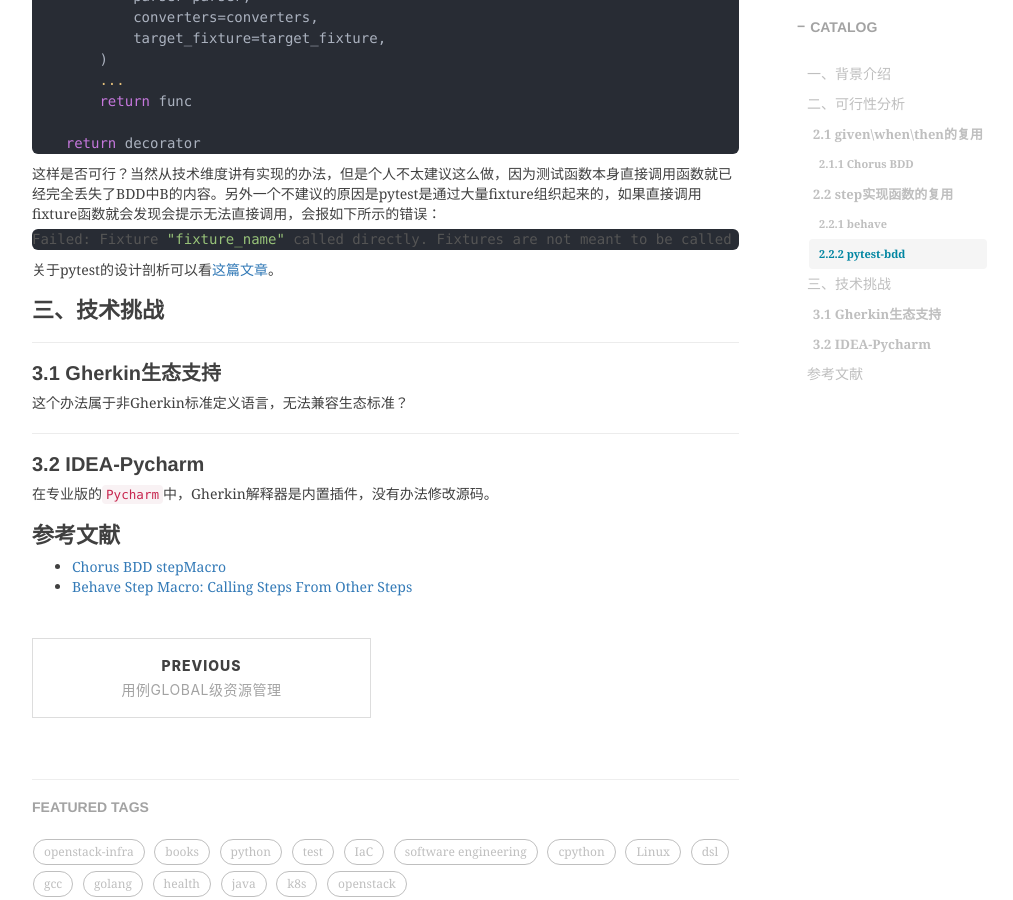
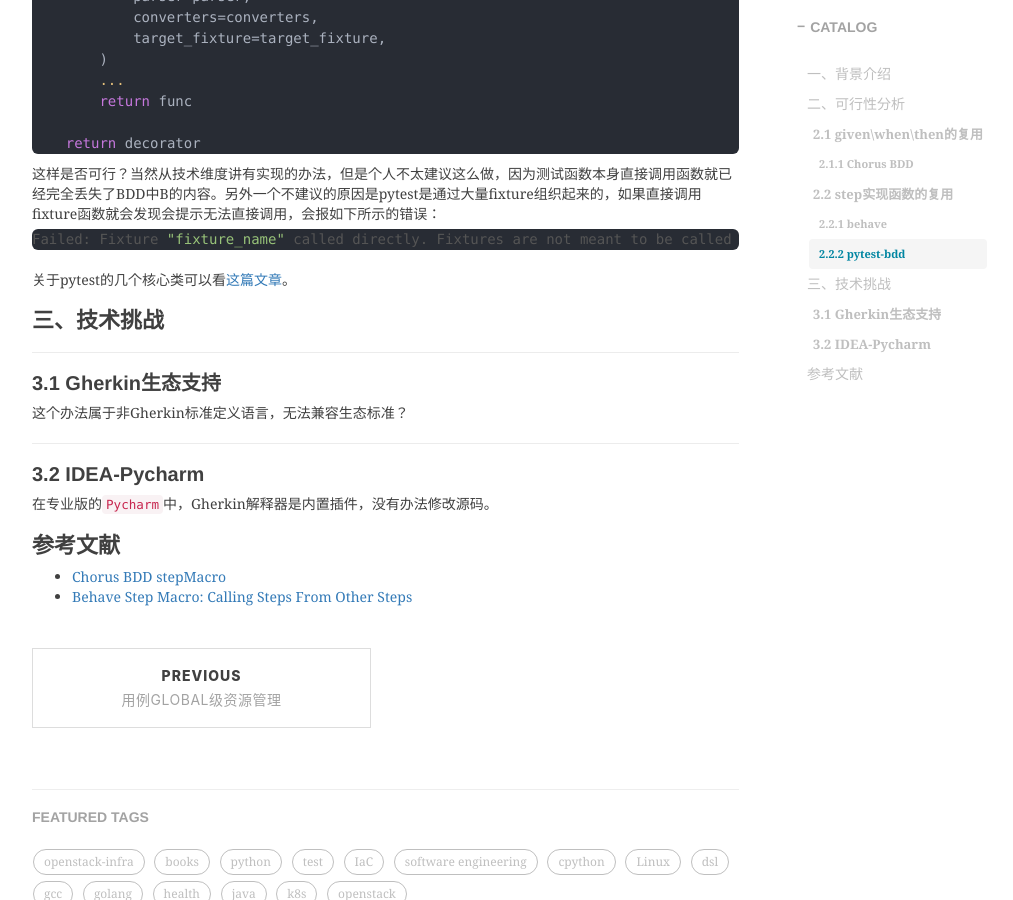
Before and after one commit to shihai1991/shihai1991.github.io, a Jekyll site: the page built from _posts/2023-08-22-BDD中的step可复用性调研.md, in a window 1280 px wide and 900 px high, scrolled down 2070 px. Shown: the whole window, without its empty margins (233-1246 px from the left). Built offline with Jekyll 4.4.1, drawn with Linux system fonts in a browser that asks for light colours; nearby versions of some CDN libraries; comment, search, counter and statistics services are not loaded.

Commit message:
Update 2023-08-22-BDD中的step可复用性调研.md

````diff
--- a/_posts/2023-08-22-BDD中的step可复用性调研.md
+++ b/_posts/2023-08-22-BDD中的step可复用性调研.md
@@ -92,7 +92,9 @@
 ```shell
 Failed: Fixture "fixture_name" called directly. Fixtures are not meant to be called directly
 ```
-关于pytest的设计剖析可以看[这篇文章](https://shihai1991.github.io/test/2023/07/17/pytest%E5%AD%A6%E4%B9%A0/)。
+```
+```
+关于pytest的几个核心类可以看[这篇文章](https://shihai1991.github.io/test/2023/07/17/pytest%E5%AD%A6%E4%B9%A0/)。
 
 # 三、技术挑战
 
````
